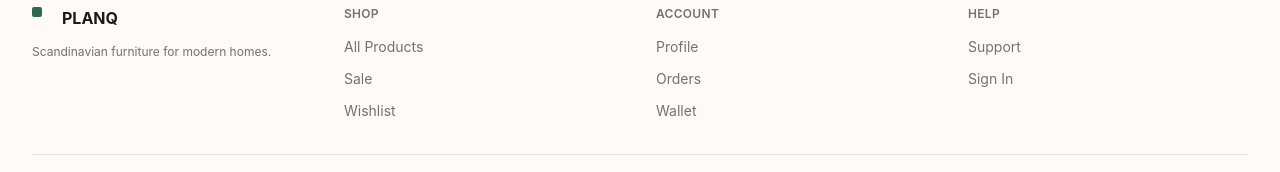
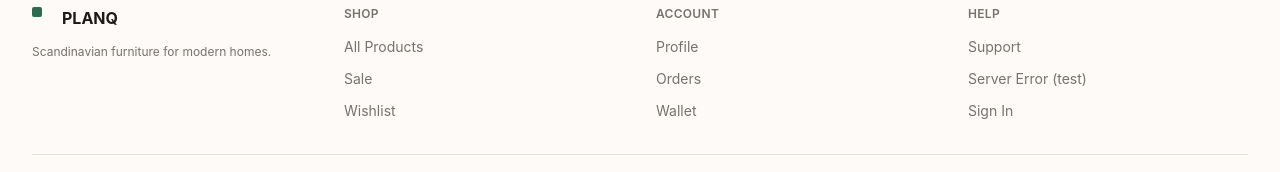
Before and after one commit to DenisBurlacov/planq, a React (Vite) app in the folder apps/frontend/: page / in a window 1280 px wide. Shown: the part 1174-1346 px from the top of the page. Built offline with nearby package versions, Linux system fonts and the light colour scheme; no server answers.

Commit message:
fix: footer Support link — was pointing to /500 error page
- Support now links to /catalog (sensible fallback for demo)
- /500 kept as separate visible link "Server Error (test)" for QA
- Added data-testid to all footer Help links

```diff
--- a/apps/frontend/src/components/layout/Footer.tsx
+++ b/apps/frontend/src/components/layout/Footer.tsx
@@ -91,7 +91,8 @@ export function Footer() {
             <ul className="space-y-2">
               <li>
                 <Link
-                  to="/500"
+                  to="/catalog"
+                  data-testid="footer-support-link"
                   className="text-sm text-[var(--text-secondary)] hover:text-[var(--text-primary)] transition-colors"
                 >
                   Support
@@ -99,7 +100,17 @@ export function Footer() {
               </li>
               <li>
                 <Link
+                  to="/500"
+                  data-testid="footer-500-link"
+                  className="text-sm text-[var(--text-secondary)] hover:text-[var(--text-primary)] transition-colors"
+                >
+                  Server Error (test)
+                </Link>
+              </li>
+              <li>
+                <Link
                   to="/login"
+                  data-testid="footer-signin-link"
                   className="text-sm text-[var(--text-secondary)] hover:text-[var(--text-primary)] transition-colors"
                 >
                   Sign In
```
